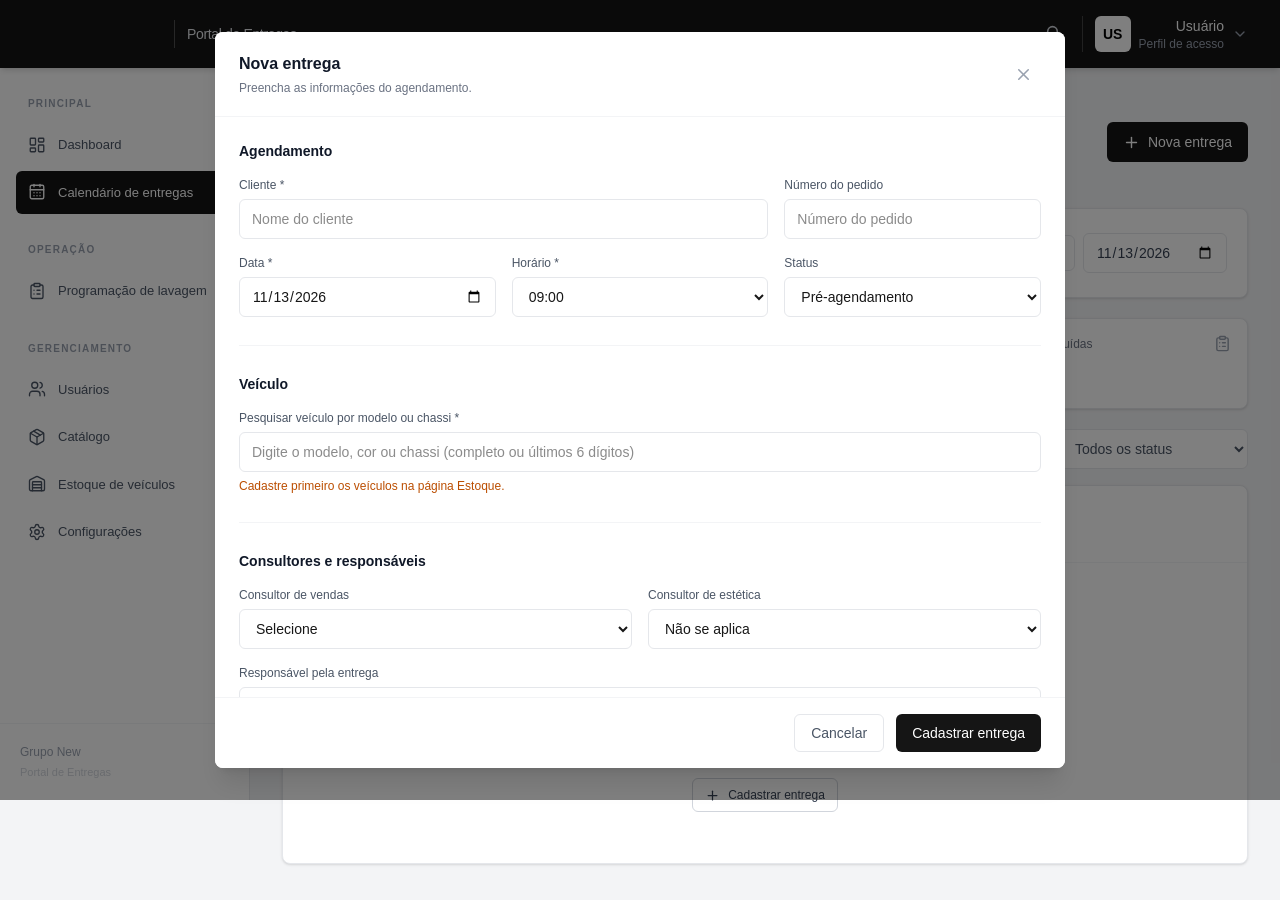
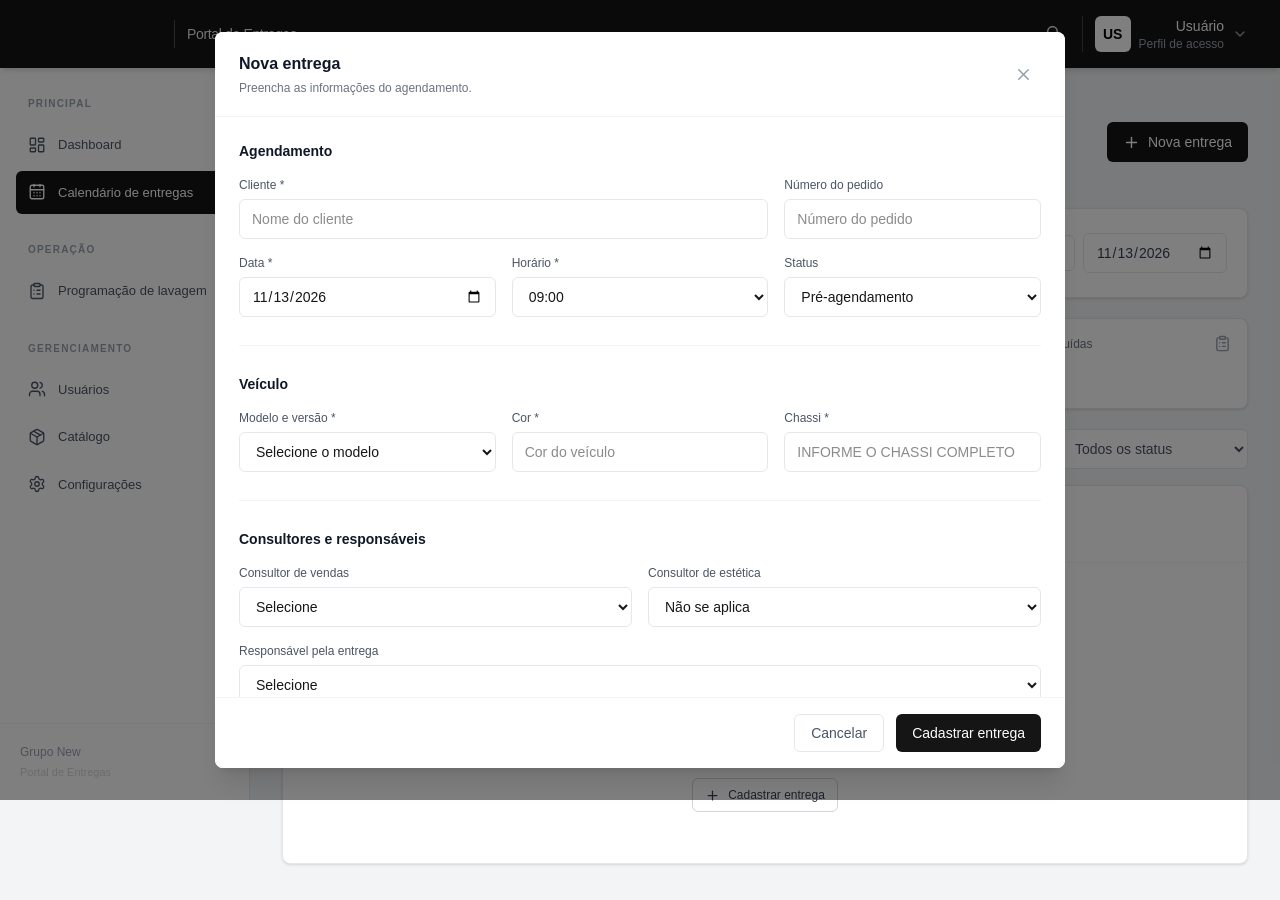
Before and after one commit to caiociribeiro/portal-entregas, a Next.js app in the folder frontend/: page /portal-entregas/calendario in a window 1280 px wide. Both pictures are taken after a click on the button "Nova entrega". Built offline with nearby package versions, Linux system fonts and the light colour scheme.

Commit message:
refactor: remove stock and simplify delivery form

```diff
--- a/frontend/src/app/calendario/page.tsx
+++ b/frontend/src/app/calendario/page.tsx
@@ -63,12 +63,13 @@ interface Appointment {
   customer: string;
   modelId: string;
   year: string;
-  vehicleId?: string;
   color: string;
   chassis: string;
   orderNumber: string;
   status: DeliveryStatus;
   location: string;
+  inStore: boolean;
+  locationNotes: string;
   passStatus: string;
   platingType: string;
   plated: boolean;
@@ -85,9 +86,6 @@ interface Appointment {
 const STORAGE_KEY = 'portal-entregas-appointments';
 const CATALOG_KEY = 'portal-entregas-catalog';
 const USERS_KEY = 'portal-entregas-users';
-const STOCK_KEY = 'portal-entregas-stock';
-
-interface StockVehicle { id: string; modelId: string; color: string; chassis: string; inStore: boolean; location: string; active: boolean; }
 
 const statuses: {
   value: DeliveryStatus;
@@ -133,12 +131,13 @@ const emptyForm = {
   customer: '',
   modelId: '',
   year: '',
-  vehicleId: '',
   color: '',
   chassis: '',
   orderNumber: '',
   status: 'PRE_AGENDAMENTO' as DeliveryStatus,
   location: 'Na loja de origem',
+  inStore: true,
+  locationNotes: '',
   passStatus: 'PENDENTE',
   platingType: 'INTERNO',
   plated: false,
@@ -200,7 +199,6 @@ export default function CalendarPage() {
   const [appointments, setAppointments] = useState<Appointment[]>([]);
   const [catalog, setCatalog] = useState<CatalogItem[]>([]);
   const [users, setUsers] = useState<User[]>([]);
-  const [stockVehicles, setStockVehicles] = useState<StockVehicle[]>([]);
   const [loaded, setLoaded] = useState(false);
 
   const [selectedDate, setSelectedDate] = useState('');
@@ -214,8 +212,6 @@ export default function CalendarPage() {
     useState<Appointment | null>(null);
 
   const [form, setForm] = useState(emptyForm);
-  const [vehicleSearch, setVehicleSearch] = useState('');
-  const [showVehicleResults, setShowVehicleResults] = useState(false);
   const [error, setError] = useState('');
 
   useEffect(() => {
@@ -223,7 +219,6 @@ export default function CalendarPage() {
       const storedAppointments = localStorage.getItem(STORAGE_KEY);
       const storedCatalog = localStorage.getItem(CATALOG_KEY);
       const storedUsers = localStorage.getItem(USERS_KEY);
-      const storedStock = localStorage.getItem(STOCK_KEY);
 
       if (storedAppointments) {
         const parsedAppointments = JSON.parse(storedAppointments) as (Appointment & {
@@ -235,6 +230,8 @@ export default function CalendarPage() {
         setAppointments(
           parsedAppointments.map((appointment) => ({
             ...appointment,
+            inStore: appointment.inStore ?? appointment.location === 'Na loja de origem',
+            locationNotes: appointment.locationNotes ?? '',
             items: appointment.items ?? [
               ...(appointment.accessoryIds ?? []).map((id) => ({
                 id: `legacy-${id}`,
@@ -271,7 +268,6 @@ export default function CalendarPage() {
       if (storedUsers) {
         setUsers(JSON.parse(storedUsers));
       }
-      if (storedStock) setStockVehicles(JSON.parse(storedStock));
     } catch {
       console.error('Não foi possível carregar os dados.');
     } finally {
@@ -377,12 +373,13 @@ export default function CalendarPage() {
       customer: appointment.customer,
       modelId: appointment.modelId,
       year: appointment.year ?? '',
-      vehicleId: appointment.vehicleId ?? stockVehicles.find((v) => v.chassis === appointment.chassis)?.id ?? '',
       color: appointment.color,
       chassis: appointment.chassis,
       orderNumber: appointment.orderNumber,
       status: appointment.status,
       location: appointment.location,
+      inStore: appointment.inStore ?? appointment.location === 'Na loja de origem',
+      locationNotes: appointment.locationNotes ?? '',
       passStatus: appointment.passStatus,
       platingType: appointment.platingType,
       plated: appointment.plated,
@@ -466,23 +463,11 @@ export default function CalendarPage() {
     }));
   }
 
-  function selectStockVehicle(vehicleId: string) {
-    const vehicle = stockVehicles.find((item) => item.id === vehicleId);
-    if (!vehicle) {
-      setForm((current) => ({ ...current, vehicleId: '', modelId: '', color: '', chassis: '' }));
-      setVehicleSearch('');
-      return;
-    }
-    setForm((current) => ({ ...current, vehicleId, modelId: vehicle.modelId, color: vehicle.color, chassis: vehicle.chassis, location: vehicle.location }));
-    setVehicleSearch(`${getModelName(vehicle.modelId)} — ${vehicle.color} — ••••••${vehicle.chassis.slice(-6)}`);
-    setShowVehicleResults(false);
-  }
-
   function handleSubmit(event: React.FormEvent<HTMLFormElement>) {
     event.preventDefault();
 
-    if (!form.date || !form.time || !form.customer.trim() || !form.vehicleId) {
-      setError('Preencha cliente, veículo, data e horário.');
+    if (!form.date || !form.time || !form.customer.trim() || !form.modelId || !form.color.trim() || !form.chassis.trim()) {
+      setError('Preencha cliente, modelo, cor, chassi, data e horário.');
       return;
     }
 
@@ -505,7 +490,7 @@ export default function CalendarPage() {
 
     const existingVehicleAppointment = appointments.find(
       (appointment) =>
-        (appointment.vehicleId === form.vehicleId || appointment.chassis === form.chassis) &&
+        appointment.chassis === form.chassis &&
         appointment.id !== editingId &&
         appointment.status !== 'ENTREGUE' &&
         appointment.status !== 'CANCELADO',
@@ -535,8 +520,7 @@ export default function CalendarPage() {
             ? {
                 ...appointment,
                 ...form,
-                vehicleId: form.vehicleId,
-                customer: form.customer.trim(),
+                        customer: form.customer.trim(),
                 chassis: form.chassis.trim().toUpperCase(),
                 orderNumber: form.orderNumber.trim(),
               }
@@ -547,7 +531,6 @@ export default function CalendarPage() {
       const newAppointment: Appointment = {
         id: crypto.randomUUID(),
         ...form,
-        vehicleId: form.vehicleId,
         customer: form.customer.trim(),
         chassis: form.chassis.trim().toUpperCase(),
         orderNumber: form.orderNumber.trim(),
@@ -1091,60 +1074,50 @@ export default function CalendarPage() {
                   </h3>
 
                   <div className="grid gap-4 sm:grid-cols-2 lg:grid-cols-3">
-                    <div className="relative sm:col-span-2 lg:col-span-3">
-                      <label htmlFor="stock-vehicle-search" className="mb-1.5 block text-xs font-medium text-gray-600">Pesquisar veículo por modelo ou chassi *</label>
+                    <div>
+                      <label className="mb-1.5 block text-xs font-medium text-gray-600">
+                        Modelo e versão *
+                      </label>
+                      <select
+                        value={form.modelId}
+                        onChange={(event) => setForm({ ...form, modelId: event.target.value })}
+                        required
+                        className="h-10 w-full rounded-md border border-gray-200 bg-white px-3 text-sm outline-none focus:border-gray-500"
+                      >
+                        <option value="">Selecione o modelo</option>
+                        {vehicles.map((vehicle) => (
+                          <option key={vehicle.id} value={vehicle.id}>
+                            {getModelName(vehicle.id)}
+                          </option>
+                        ))}
+                      </select>
+                    </div>
+                    <div>
+                      <label className="mb-1.5 block text-xs font-medium text-gray-600">Cor *</label>
                       <input
-                        id="stock-vehicle-search"
-                        type="search"
-                        autoComplete="off"
-                        value={vehicleSearch}
-                        onFocus={() => setShowVehicleResults(true)}
-                        onChange={(event) => {
-                          const value = event.target.value;
-                          setVehicleSearch(value);
-                          setShowVehicleResults(true);
-                          if (form.vehicleId) {
-                            setForm((current) => ({ ...current, vehicleId: '', modelId: '', color: '', chassis: '' }));
-                          }
-                        }}
-                        placeholder="Digite o modelo, cor ou chassi (completo ou últimos 6 dígitos)"
+                        value={form.color}
+                        onChange={(event) => setForm({ ...form, color: event.target.value })}
+                        required
+                        placeholder="Cor do veículo"
                         className="h-10 w-full rounded-md border border-gray-200 bg-white px-3 text-sm outline-none focus:border-gray-500"
-                        required={!form.vehicleId}
                       />
-                      {showVehicleResults && vehicleSearch !== (form.vehicleId ? `${getModelName(form.modelId)} — ${form.color} — ••••••${form.chassis.slice(-6)}` : '') && (
-                        <div className="absolute z-30 mt-1 max-h-64 w-full overflow-y-auto rounded-md border border-gray-200 bg-white shadow-lg">
-                          {stockVehicles.filter((vehicle) => {
-                            const query = vehicleSearch.trim().toLocaleLowerCase();
-                            const chassis = vehicle.chassis.toLocaleLowerCase();
-                            const model = getModelName(vehicle.modelId).toLocaleLowerCase();
-                            return !query || model.includes(query) || vehicle.color.toLocaleLowerCase().includes(query) || chassis.includes(query) || chassis.slice(-6).includes(query.replace(/[^a-z0-9]/g, ''));
-                          }).map((vehicle) => (
-                            <button
-                              key={vehicle.id}
-                              type="button"
-                              onClick={() => selectStockVehicle(vehicle.id)}
-                              className="flex w-full flex-col gap-1 border-b border-gray-100 px-3 py-2.5 text-left last:border-0 hover:bg-gray-50"
-                            >
-                              <span className="text-sm font-medium text-gray-900">{getModelName(vehicle.modelId)} — {vehicle.color}</span>
-                              <span className="text-xs text-gray-500">Chassi ••••••{vehicle.chassis.slice(-6)} · {vehicle.inStore ? 'Na loja' : 'Fora da loja'}</span>
-                            </button>
-                          ))}
-                          {stockVehicles.filter((vehicle) => {
-                            const query = vehicleSearch.trim().toLocaleLowerCase();
-                            const chassis = vehicle.chassis.toLocaleLowerCase();
-                            return !query || getModelName(vehicle.modelId).toLocaleLowerCase().includes(query) || vehicle.color.toLocaleLowerCase().includes(query) || chassis.includes(query) || chassis.slice(-6).includes(query.replace(/[^a-z0-9]/g, ''));
-                          }).length === 0 && <p className="px-3 py-3 text-sm text-gray-500">Nenhum veículo encontrado.</p>}
-                        </div>
-                      )}
-                      {stockVehicles.length === 0 && <p className="mt-1.5 text-xs text-amber-700">Cadastre primeiro os veículos na página Estoque.</p>}
                     </div>
-                    {form.vehicleId && <div className="sm:col-span-2 lg:col-span-3 rounded-md bg-gray-50 p-3 text-xs text-gray-600">{getModelName(form.modelId)} · {form.color} · Chassi ••••••{form.chassis.slice(-6)}. Os dados são preenchidos pelo cadastro do estoque.</div>}
+                    <div>
+                      <label className="mb-1.5 block text-xs font-medium text-gray-600">Chassi *</label>
+                      <input
+                        value={form.chassis}
+                        onChange={(event) => setForm({ ...form, chassis: event.target.value.toUpperCase() })}
+                        required
+                        placeholder="Informe o chassi completo"
+                        className="h-10 w-full rounded-md border border-gray-200 bg-white px-3 text-sm uppercase outline-none focus:border-gray-500"
+                      />
+                    </div>
                   </div>
                 </section>
 
                 <div className="border-t border-gray-100" />
 
-                {/* Responsáveis */}
+                                {/* Responsáveis */}
                 <section>
                   <h3 className="mb-4 text-sm font-semibold text-gray-900">
                     Consultores e responsáveis
@@ -1224,6 +1197,52 @@ export default function CalendarPage() {
 
                 <div className="border-t border-gray-100" />
 
+                {/* Localização */}
+                <section>
+                  <h3 className="mb-4 text-sm font-semibold text-gray-900">
+                    Localização
+                  </h3>
+                  <div className="grid gap-4 sm:grid-cols-2">
+                    <div>
+                      <label className="mb-1.5 block text-xs font-medium text-gray-600">
+                        Onde está o veículo?
+                      </label>
+                      <select
+                        value={form.location}
+                        onChange={(event) => setForm({ ...form, location: event.target.value })}
+                        className="h-10 w-full rounded-md border border-gray-200 bg-white px-3 text-sm outline-none focus:border-gray-500"
+                      >
+                        {locations.map((location) => (
+                          <option key={location} value={location}>{location}</option>
+                        ))}
+                      </select>
+                    </div>
+                    <div className="flex items-center gap-2 pt-7">
+                      <input
+                        id="vehicle-in-store"
+                        type="checkbox"
+                        checked={form.inStore}
+                        onChange={(event) => setForm({ ...form, inStore: event.target.checked })}
+                        className="h-4 w-4 rounded border-gray-300"
+                      />
+                      <label htmlFor="vehicle-in-store" className="text-sm text-gray-700">Veículo está na loja</label>
+                    </div>
+                    <div className="sm:col-span-2">
+                      <label className="mb-1.5 block text-xs font-medium text-gray-600">
+                        Observação
+                      </label>
+                      <input
+                        value={form.locationNotes}
+                        onChange={(event) => setForm({ ...form, locationNotes: event.target.value })}
+                        placeholder="Informações adicionais sobre a localização (opcional)"
+                        className="h-10 w-full rounded-md border border-gray-200 bg-white px-3 text-sm outline-none focus:border-gray-500"
+                      />
+                    </div>
+                  </div>
+                </section>
+
+                <div className="border-t border-gray-100" />
+
                 {/* Preparação */}
                 <section>
                   <h3 className="mb-4 text-sm font-semibold text-gray-900">
@@ -1231,25 +1250,6 @@ export default function CalendarPage() {
                   </h3>
 
                   <div className="grid gap-4 sm:grid-cols-2 lg:grid-cols-3">
-                    <div>
-                      <label className="mb-1.5 block text-xs font-medium text-gray-600">
-                        Localização
-                      </label>
-                      <select
-                        value={form.location}
-                        onChange={(event) =>
-                          setForm({ ...form, location: event.target.value })
-                        }
-                        className="h-10 w-full rounded-md border border-gray-200 bg-white px-3 text-sm outline-none focus:border-gray-500"
-                      >
-                        {locations.map((location) => (
-                          <option key={location} value={location}>
-                            {location}
-                          </option>
-                        ))}
-                      </select>
-                    </div>
-
                     <div>
                       <label className="mb-1.5 block text-xs font-medium text-gray-600">
                         Situação do passe
@@ -1277,6 +1277,7 @@ export default function CalendarPage() {
                           setForm({
                             ...form,
                             platingType: event.target.value,
+                            ...(event.target.value === 'EXTERNO' ? { plated: false } : {}),
                           })
                         }
                         className="h-10 w-full rounded-md border border-gray-200 bg-white px-3 text-sm outline-none focus:border-gray-500"
@@ -1289,7 +1290,7 @@ export default function CalendarPage() {
 
                   <div className="mt-4 grid gap-3 sm:grid-cols-3">
                     {[
-                      { key: 'plated', label: 'Veículo emplacado' },
+                      ...(form.platingType === 'EXTERNO' ? [] : [{ key: 'plated', label: 'Veículo emplacado' }]),
                       { key: 'washed', label: 'Veículo lavado' },
                       { key: 'reviewed', label: 'Veículo revisado' },
                     ].map((item) => (
@@ -1542,6 +1543,8 @@ export default function CalendarPage() {
                       : 'Não informado',
                   ],
                   ['Localização', selectedAppointment.location],
+                  ['Em loja', (selectedAppointment.inStore ?? selectedAppointment.location === 'Na loja de origem') ? 'Sim' : 'Não'],
+                  ['Observação da localização', selectedAppointment.locationNotes || '—'],
                   ['Passe', selectedAppointment.passStatus],
                   ['Emplacamento', selectedAppointment.platingType],
                   ['Emplacado', selectedAppointment.plated ? 'Sim' : 'Não'],
--- a/frontend/src/components/app-shell.tsx
+++ b/frontend/src/components/app-shell.tsx
@@ -9,7 +9,6 @@ import {
   ClipboardList,
   Users,
   Package,
-  Warehouse,
   Settings,
   Bell,
   Menu,
@@ -44,7 +43,6 @@ const navigation = [
     items: [
       { label: 'Usuários', href: '/usuarios', icon: Users },
       { label: 'Catálogo', href: '/catalogo', icon: Package },
-      { label: 'Estoque de veículos', href: '/estoque', icon: Warehouse },
       { label: 'Configurações', href: '/configuracoes', icon: Settings },
     ],
   },
```
